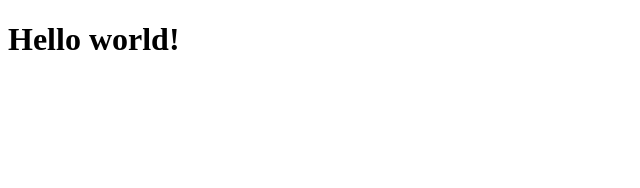
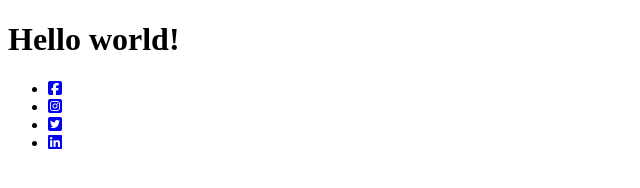
Before and after one commit to rashdogg74/paul_thomasPTV2, a plain HTML site: page about.html in a window 1280 px wide. Shown: the whole page, without its empty margins (0-640 px from the left). Drawn offline with Linux system fonts and the light colour scheme.

Commit message:
add footer to every page

```diff
--- a/about.html
+++ b/about.html
@@ -11,5 +11,31 @@
 <body>
     <h1>Hello world!</h1>
 
+    <footer class="footer">
+        <ul>
+            <li>
+                <a href="https://www.facebook.com/paul.o.riordan2/" target="_blank" rel="noopener"
+                    aria-label="Visit our facebook page (opens in a new tab)">
+                    <i class="fab fa-facebook-square"></i></a>
+            </li>
+            <li>
+                <a href="https://www.instagram.com/paulthomas_pt/?r=nametag" target="_blank" rel="noopener"
+                    aria-label="Visit our instagram page (opens in a new tab)">
+                    <i class="fab fa-instagram-square"></i></a>
+            </li>
+            <li>
+                <a href="https://twitter.com/therealrashdogg" target="_blank" rel="noopener"
+                    aria-label="Visit our twitter page (opens in a new tab)">
+                    <i class="fab fa-twitter-square"></i></a>
+            </li>
+            <li>
+                <a href="https://www.linkedin.com/in/pauloriordan74/" target="_blank" rel="noopener"
+                    aria-label="Visit my linkedin page (opens in a new tab)">
+                    <i class="fab fa-linkedin"></i></a>
+            </li>
+        </ul>
+    </footer>
+    <script src="https://kit.fontawesome.com/c13bdc6ae9.js" crossorigin="anonymous"></script>
+
 </body>
 </html>
```
Also changed, not shown: contact.html (+26 -0 lines), group_training.html (+26 -0 lines), index.html (+3 -4 lines), private_training.html (+26 -0 lines).
